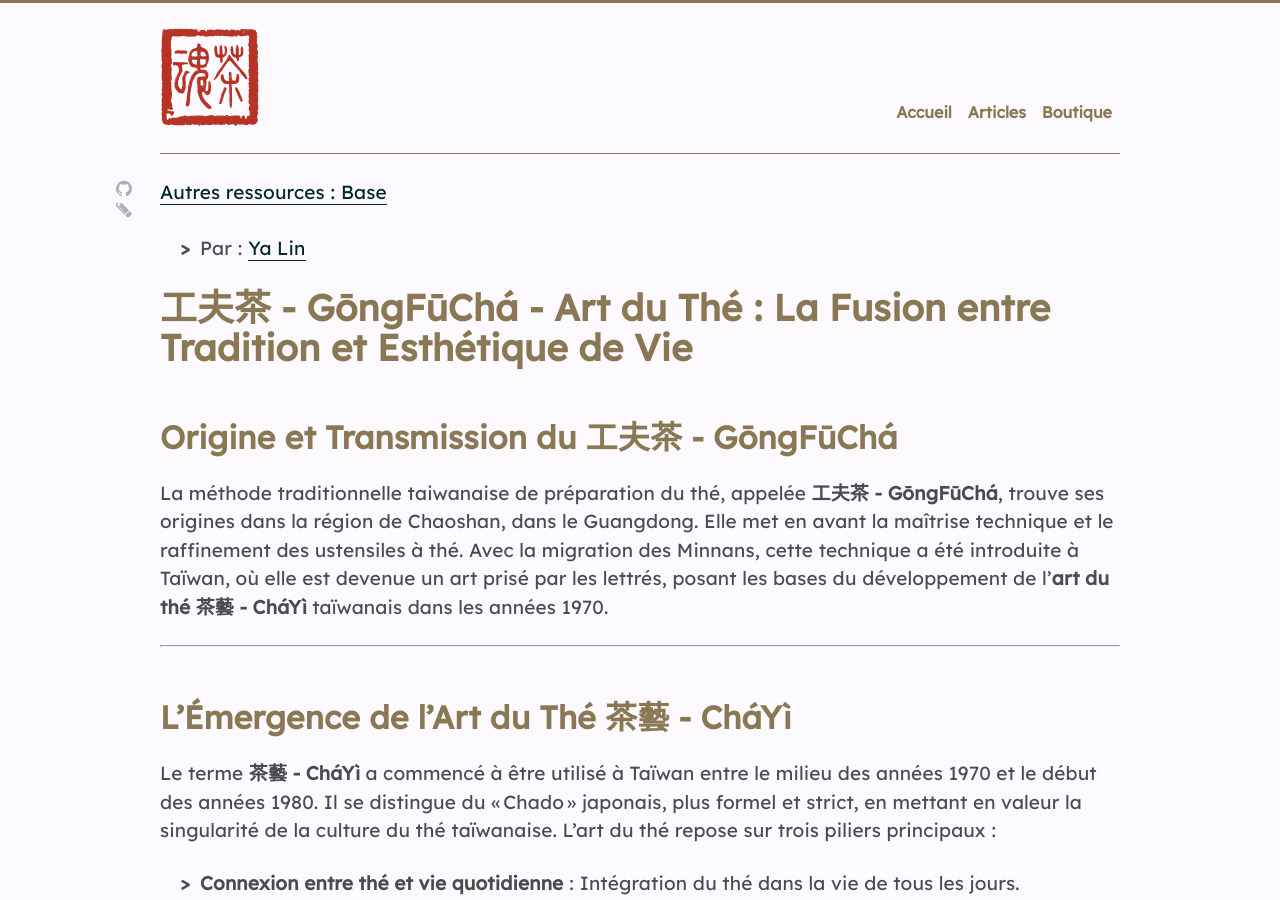
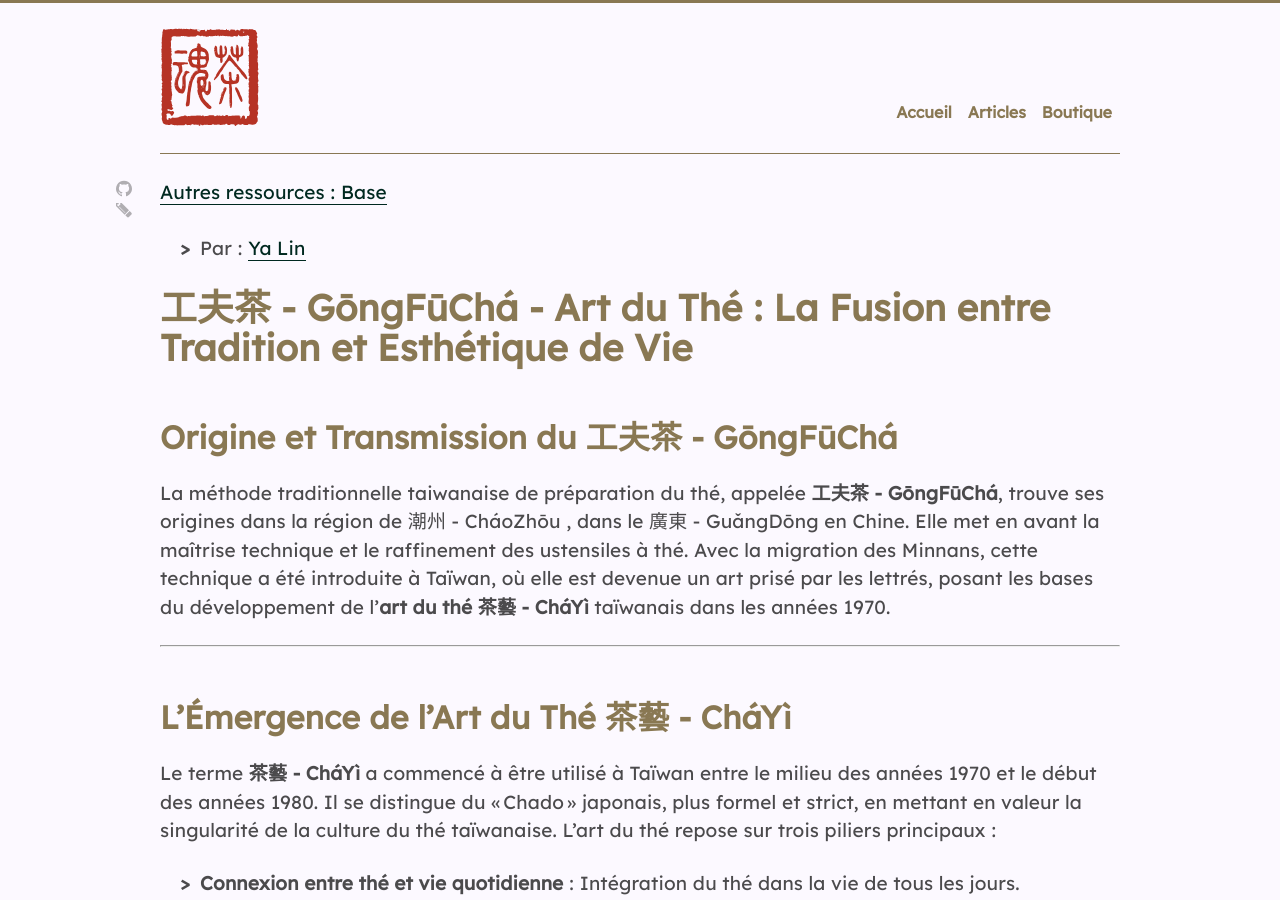
Before and after one commit to brutdethe/site, a Jekyll site: the page built from ressources/_base/rite-de-gongfucha.md, in a window 1280 px wide and 900 px high. Built offline with Jekyll 4.4.1, drawn with Linux system fonts in a browser that asks for light colours; nearby versions of some CDN libraries.

Commit message:
modifier rite de gongfucha

```diff
--- a/ressources/_base/rite-de-gongfucha.md
+++ b/ressources/_base/rite-de-gongfucha.md
@@ -10,7 +10,7 @@ description: >
 
 ## Origine et Transmission du 工夫茶 - GōngFūChá
 
-La méthode traditionnelle taiwanaise de préparation du thé, appelée **工夫茶 - GōngFūChá**, trouve ses origines dans la région de Chaoshan, dans le Guangdong. Elle met en avant la maîtrise technique et le raffinement des ustensiles à thé. Avec la migration des Minnans, cette technique a été introduite à Taïwan, où elle est devenue un art prisé par les lettrés, posant les bases du développement de l'**art du thé 茶藝 - CháYì** taïwanais dans les années 1970.
+La méthode traditionnelle taiwanaise de préparation du thé, appelée **工夫茶 - GōngFūChá**, trouve ses origines dans la région de 潮州 - CháoZhōu , dans le 廣東 - GuǎngDōng en Chine. Elle met en avant la maîtrise technique et le raffinement des ustensiles à thé. Avec la migration des Minnans, cette technique a été introduite à Taïwan, où elle est devenue un art prisé par les lettrés, posant les bases du développement de l'**art du thé 茶藝 - CháYì** taïwanais dans les années 1970.
 
 ---
 
```
